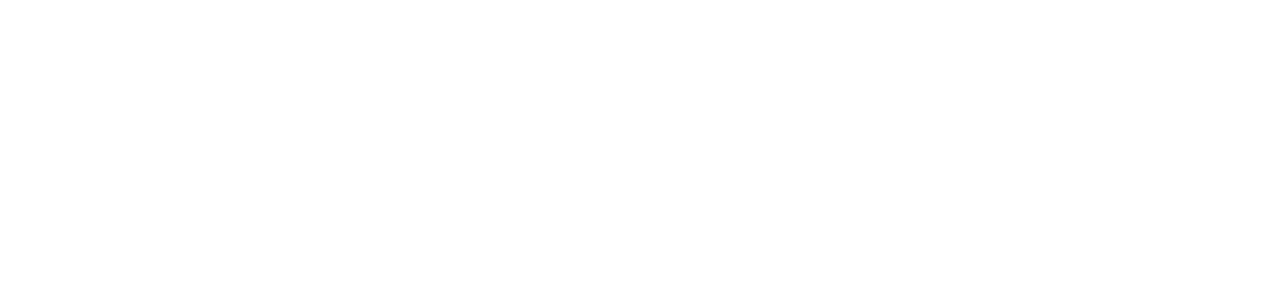
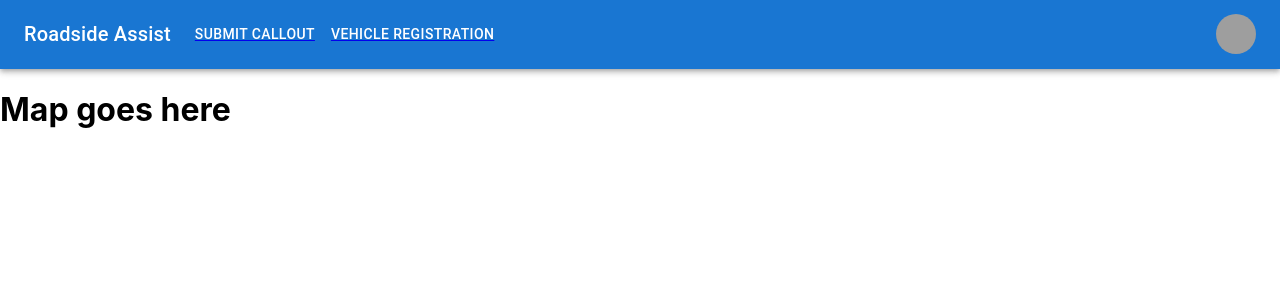
Before and after one commit to emma-edwards/CSCI314-C13, a React (Create React App) app in the folder my-react-app/: page /CalloutLocation in a window 1280 px wide. Before the commit this address had no page. Shown: the top 300 px of the page. Built offline with nearby package versions, Linux system fonts and the light colour scheme; grey boxes are pictures that could not be loaded.

Commit message:
Added map component

```diff
--- /dev/null
+++ b/my-react-app/src/Pages/CalloutLocation.js
@@ -0,0 +1,5 @@
+const CalloutLocation = () => {
+    return <h1>Map goes here</h1>;
+};
+
+export default CalloutLocation;
--- a/my-react-app/src/Pages/Layout.js
+++ b/my-react-app/src/Pages/Layout.js
@@ -32,6 +32,9 @@
                 <li>
                     <Link to="/SubmitClaim">Submit Claim</Link>
                 </li>
+                <li>
+                    <Link to="/CalloutLocation">Location</Link>
+                </li>
 
             </ul>
         </nav>
--- a/my-react-app/src/index.js
+++ b/my-react-app/src/index.js
@@ -16,6 +16,7 @@
 import SubmitClaim from "./Pages/SubmitClaim";
 import SignUp from "./Pages/SignUp";
 import MemberHome from './Pages/MemberHome';
+import CalloutLocation from "./Pages/CalloutLocation";
 
 
 export default function App() {
@@ -37,6 +38,11 @@
                     <Route path="VehicleReg" element={<VehicleReg />} />
                     <Route path="SubmitClaim" element={<SubmitClaim />} />
                     <Route path="MemberHome" element={<MemberHome />} />
+                    <Route path="SignUp" element={<SignUp />} />
+                    <Route path="CalloutLocation" element={<CalloutLocation />} />
+
+
+
                 </Route>
 
             </Routes>
```
